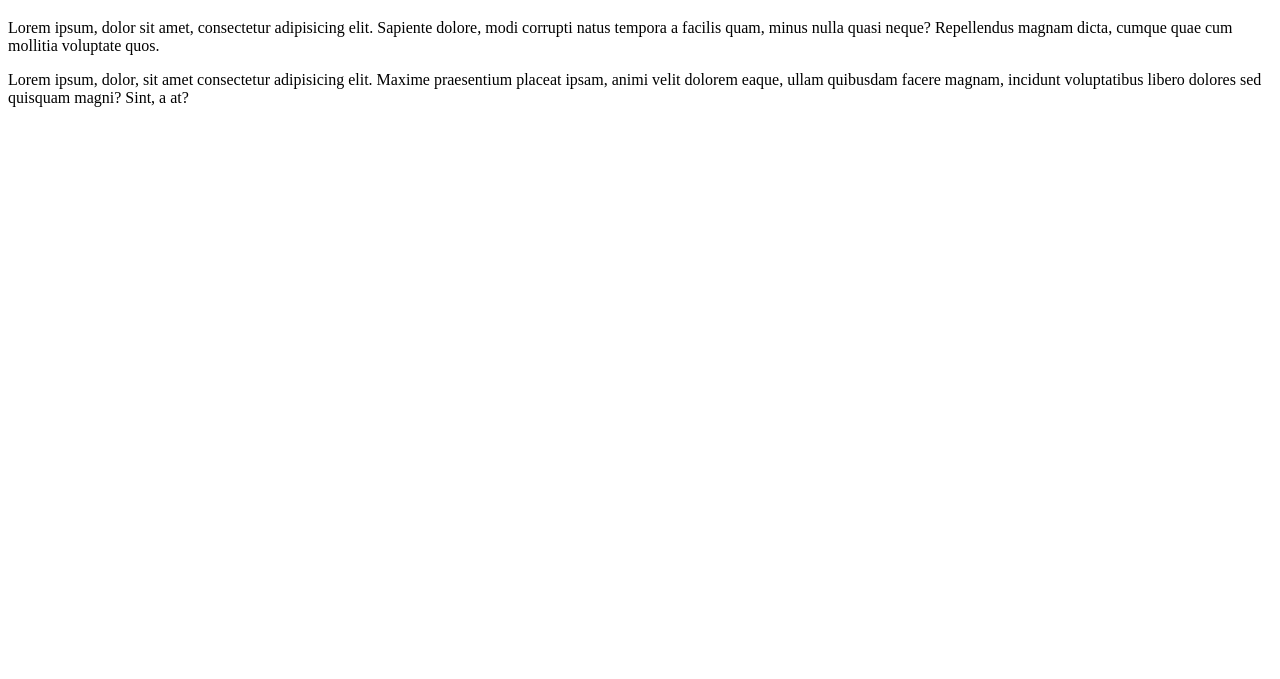
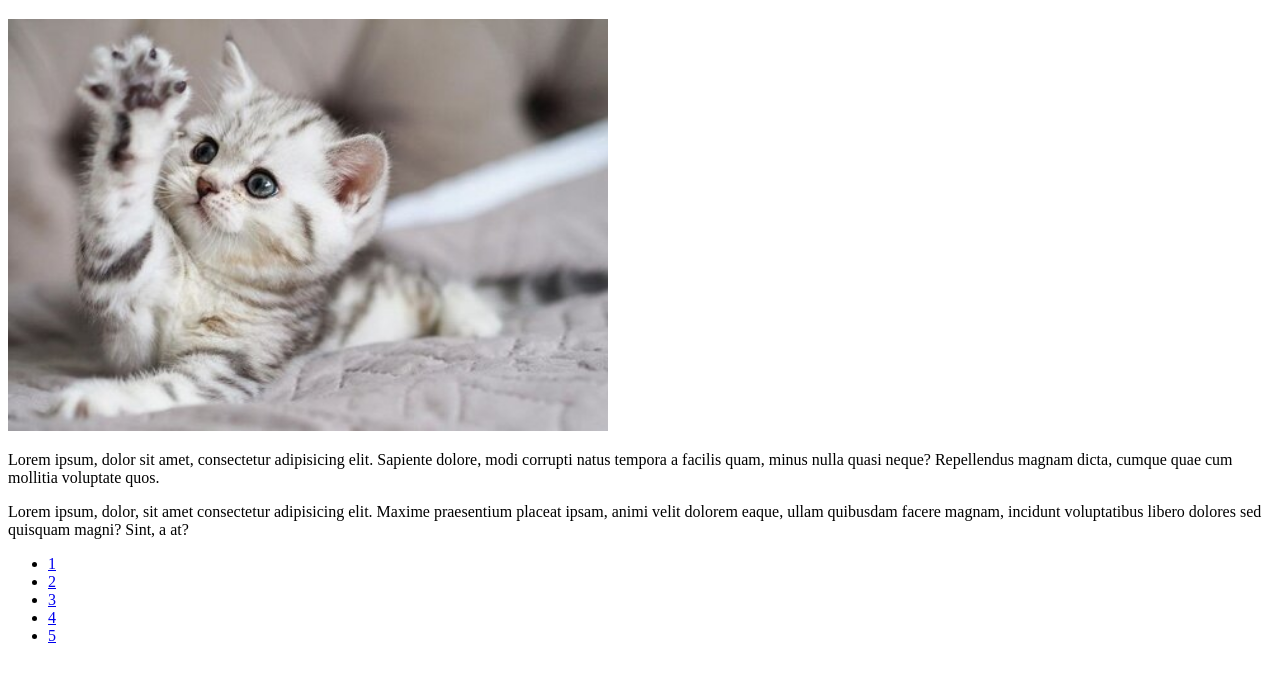
Before and after one commit to ValeriyGor/OnlineCourse2020, a plain HTML site: page index.html in a window 1280 px wide. Shown: the part 61-740 px from the top of the page. Drawn offline with Linux system fonts and the light colour scheme.

Commit message:
[task=8563]

```diff
--- a/index.html
+++ b/index.html
@@ -8,6 +8,7 @@
 <body>
 	<header>
 		<h1>Lesson GIT 2.0</h1>
+		<img src="img/cat.png" alt="" width="600">
 	</header>
 
 	<section>
@@ -15,7 +16,15 @@
 		<p>Lorem ipsum, dolor, sit amet consectetur adipisicing elit. Maxime praesentium placeat ipsam, animi velit dolorem eaque, ullam quibusdam facere magnam, incidunt voluptatibus libero dolores sed quisquam magni? Sint, a at?</p>
 	</section>
 	<footer>
-
+		<nav>
+			<ul>
+				<li><a href="#">1</a></li>
+				<li><a href="#">2</a></li>
+				<li><a href="#">3</a></li>
+				<li><a href="#">4</a></li>
+				<li><a href="#">5</a></li>
+			</ul>
+		</nav>
 	</footer>
 </body>
 </html>
```
